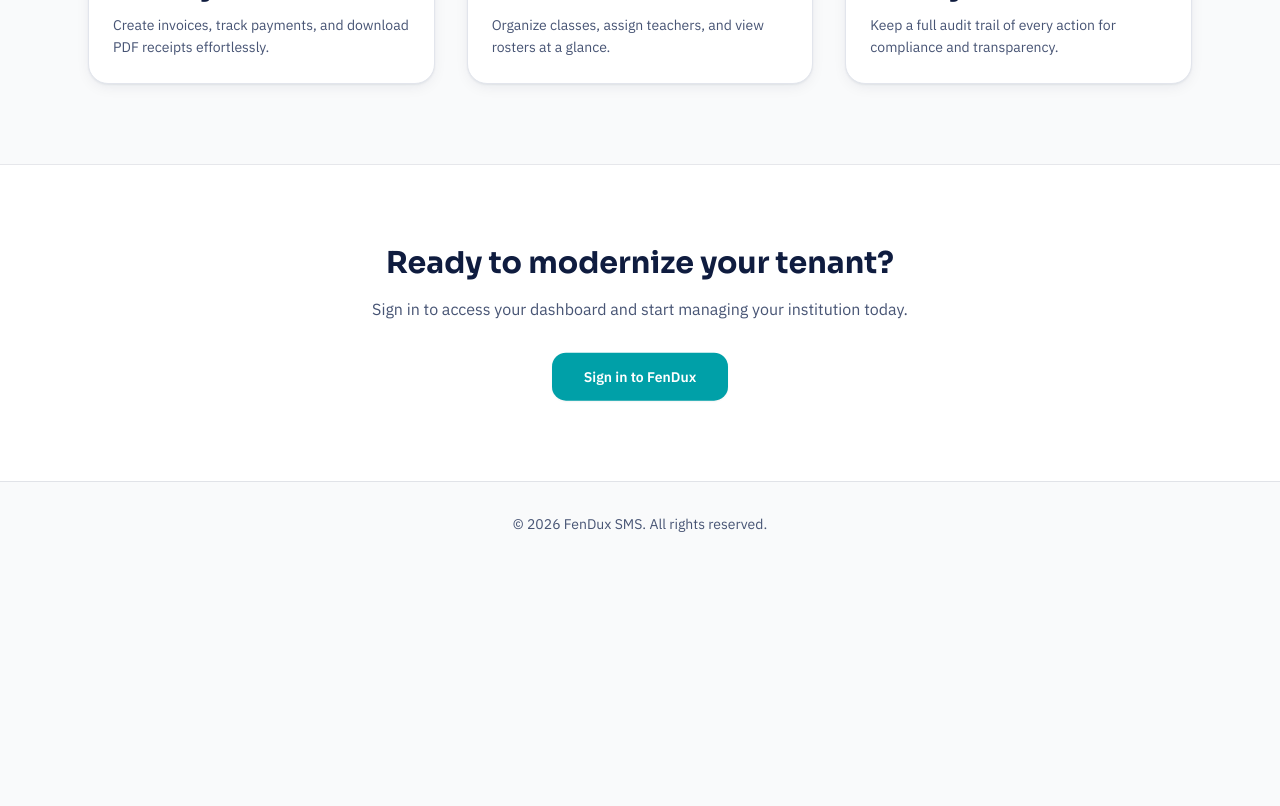
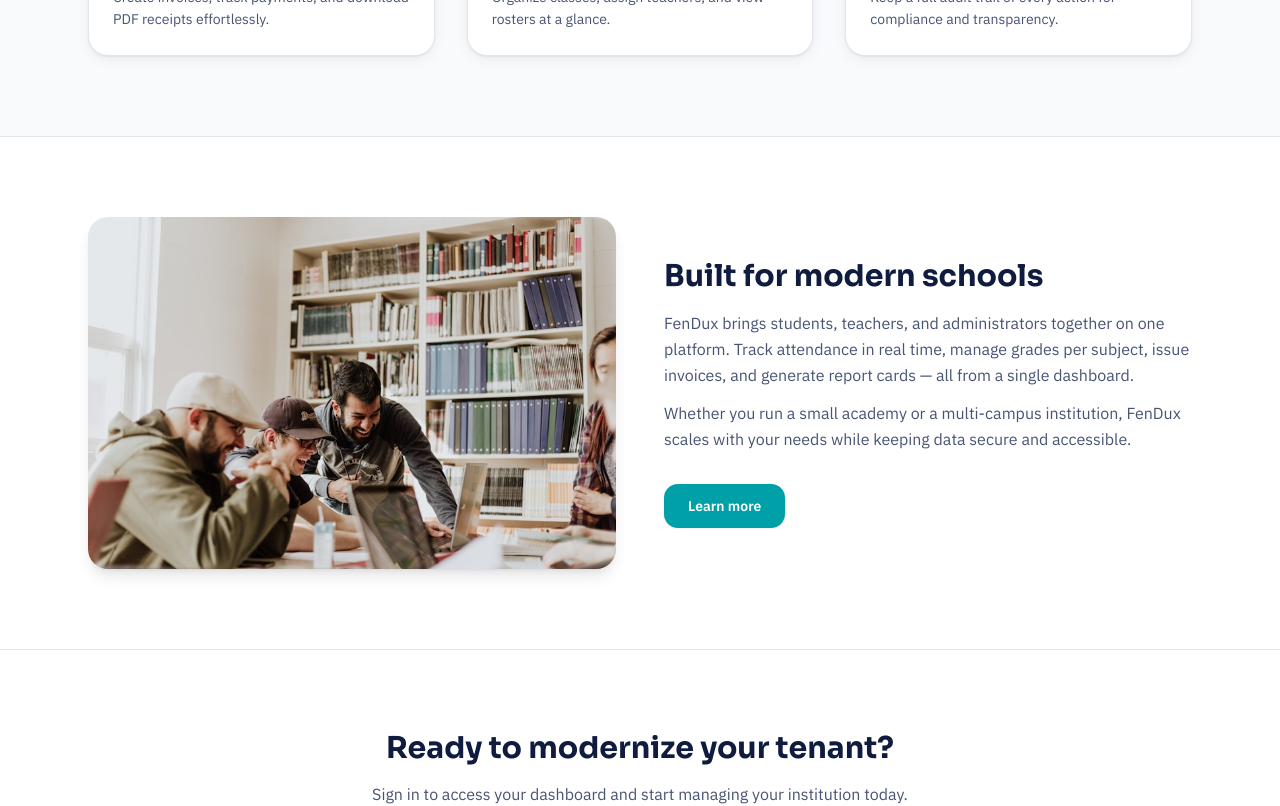
Before and after one commit to fencyber1/fenix-frontend, a React (Vite) app: page / in a window 1280 px wide. Shown: the part 1080-1886 px from the top of the page. Before the commit the page ends 1646 px from the top, so only its background shows below. Built offline with nearby package versions, Linux system fonts and the light colour scheme; no server answers.

Commit message:
feat: add hero student image section to landing page

```diff
--- a/src/pages/LandingPage.tsx
+++ b/src/pages/LandingPage.tsx
@@ -243,6 +243,51 @@
         </div>
       </section>
 
+      {/* About — image + text */}
+      <section className="border-t border-content/10 bg-surface py-20">
+        <div className="mx-auto grid max-w-6xl items-center gap-12 px-6 lg:grid-cols-2">
+          <div
+            style={{
+              opacity: featVisible ? 1 : 0,
+              transform: featVisible ? 'translateX(0)' : 'translateX(-20px)',
+              transition: prefersReduced ? 'none' : `opacity 600ms ${EASE}, transform 600ms ${EASE}`,
+            }}
+          >
+            <img
+              src="/hero-student.jpg"
+              alt="Student studying in library"
+              className="w-full rounded-2xl shadow-lg object-cover"
+              style={{ maxHeight: 420 }}
+            />
+          </div>
+          <div
+            style={{
+              opacity: featVisible ? 1 : 0,
+              transform: featVisible ? 'translateX(0)' : 'translateX(20px)',
+              transition: prefersReduced ? 'none' : `opacity 600ms ${EASE} 150ms, transform 600ms ${EASE} 150ms`,
+            }}
+          >
+            <h2 className="font-heading text-3xl font-bold text-content">
+              Built for modern schools
+            </h2>
+            <p className="mt-4 leading-relaxed text-content-muted">
+              FenDux brings students, teachers, and administrators together on one
+              platform. Track attendance in real time, manage grades per subject, issue
+              invoices, and generate report cards — all from a single dashboard.
+            </p>
+            <p className="mt-3 leading-relaxed text-content-muted">
+              Whether you run a small academy or a multi-campus institution, FenDux
+              scales with your needs while keeping data secure and accessible.
+            </p>
+            <Link to="/register" className="mt-8 inline-block">
+              <span className="inline-flex items-center justify-center rounded-xl bg-teal-600 px-6 py-3 text-sm font-semibold text-white shadow-sm transition-all duration-200 hover:bg-teal-500 hover:shadow-[0_8px_30px_rgba(0,217,217,0.35)] hover:scale-105 active:scale-[0.97]">
+                Learn more
+              </span>
+            </Link>
+          </div>
+        </div>
+      </section>
+
       {/* CTA */}
       <section ref={ctaRef} className="border-t border-content/10 bg-surface py-20">
         <div className="mx-auto max-w-2xl px-6 text-center">
```
Also changed, not shown: public/hero-student.jpg (added).
